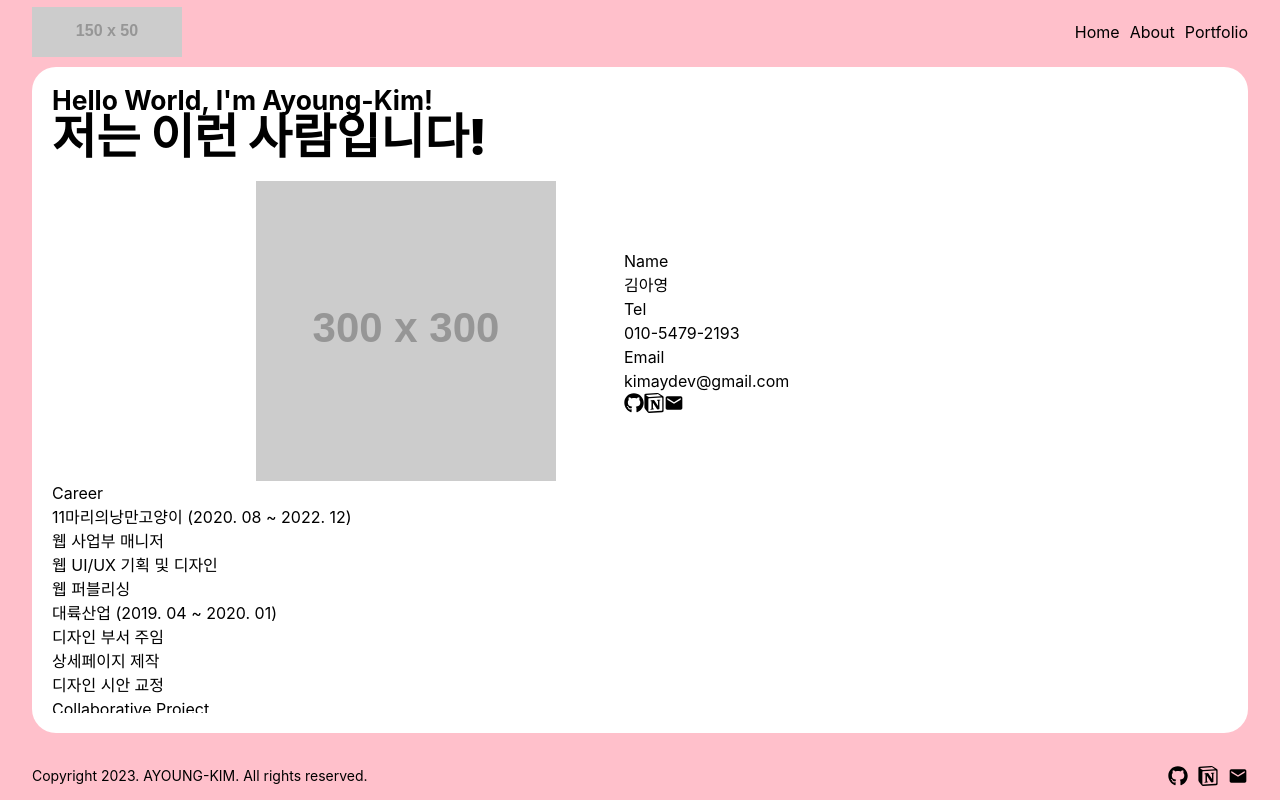
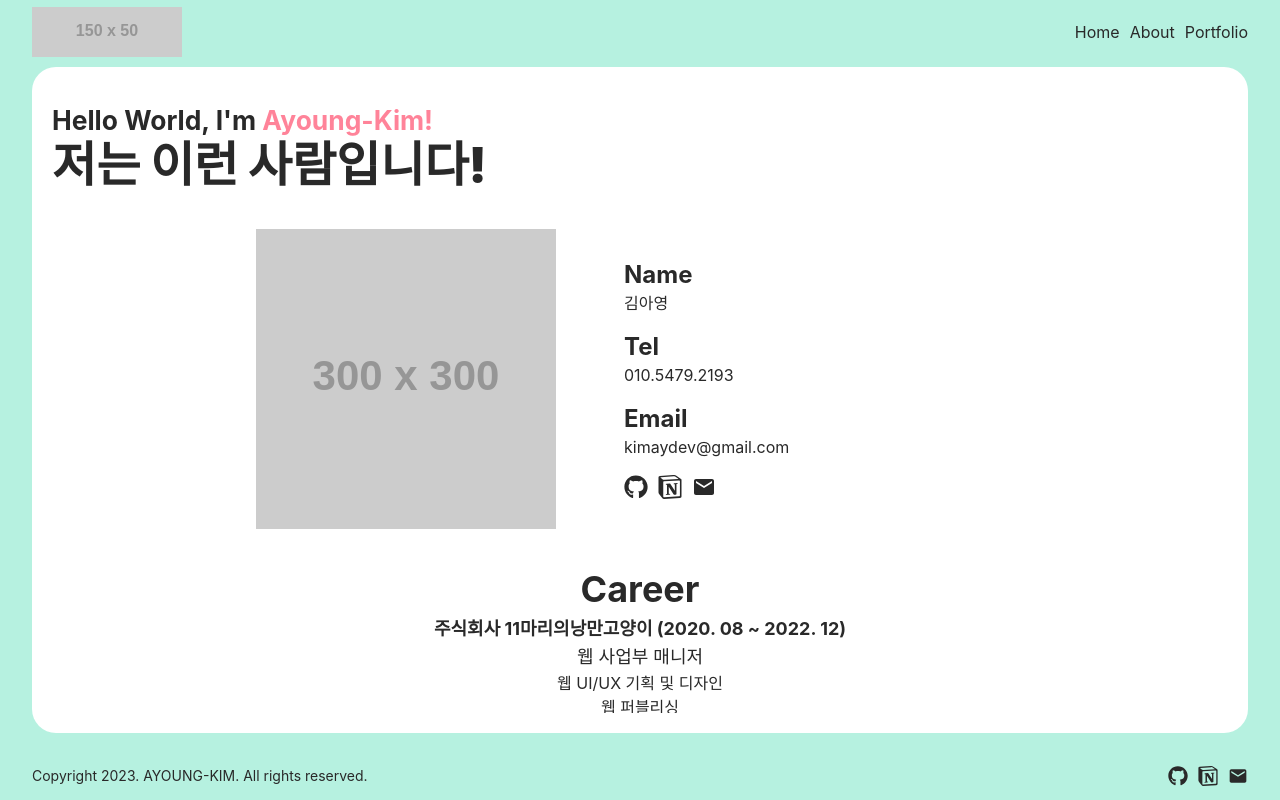
Before and after one commit to kimaydev/ayoung-portfolio, a Next.js app: page /about in a window 1280 px wide. Built offline with nearby package versions, Linux system fonts and the light colour scheme; a web font is replaced by a local one.

Commit message:
feat: about 페이지 1차 레이아웃 정리

```diff
--- a/pages/about/index.tsx
+++ b/pages/about/index.tsx
@@ -9,17 +9,18 @@ const About = () => {
   return (
     <>
       {/* 타이틀 */}
-      <div className="text-5xl mb-5 font-black">
-        <p className="text-[0.55em] font-bold">
-          Hello World, I&apos;m Ayoung-Kim!
+      <div className="text-5xl mt-5 mb-10 font-black">
+        <p className="text-[0.55em] font-bold mb-2">
+          Hello World, I&apos;m{' '}
+          <b className="font-bold text-sub-colorA">Ayoung-Kim!</b>
         </p>
         <h2>
-          저는 <b>이런 사람</b>입니다<b>!</b>
+          저는 <b className="">이런 사람</b>입니다!
         </h2>
       </div>
       {/* 내용 */}
       <div>
-        <section>
+        <section className="mb-10">
           <ul className="flex items-center justify-between max-w-3xl w-full mx-auto">
             <li>
               <Image
@@ -31,21 +32,23 @@ const About = () => {
             </li>
             <li className="w-[400px]">
               <ol>
-                <li>
-                  <span>Name</span>
+                <li className="mb-4">
+                  <span className="block text-2xl font-bold">Name</span>
                   <p>김아영</p>
                 </li>
-                <li>
-                  <span>Tel</span>
-                  <p>010-5479-2193</p>
+                <li className="mb-4">
+                  <span className="block text-2xl font-bold">Tel</span>
+                  <p>
+                    <Link href={'tel:010-5479-2193'}>010.5479.2193</Link>
+                  </p>
                 </li>
-                <li>
-                  <span>Email</span>
+                <li className="mb-4">
+                  <span className="block text-2xl font-bold">Email</span>
                   <p>kimaydev@gmail.com</p>
                 </li>
-                <li className="flex items-center">
+                <li className="flex items-center gap-x-2.5">
                   <Link href="https://github.com/kimaydev" target="_blank">
-                    <i className="text-xl leading-none">
+                    <i className="text-2xl leading-none">
                       <FaGithub />
                     </i>
                   </Link>
@@ -53,12 +56,12 @@ const About = () => {
                     href="https://kimaydev.notion.site/FE-7a53f9f631f146c88c39413cd175a9d0?pvs=4"
                     target="_blank"
                   >
-                    <i className="text-xl leading-none">
+                    <i className="text-2xl leading-none">
                       <SiNotion />
                     </i>
                   </Link>
                   <Link href="mailto:kimaydev@gmail.com">
-                    <i className="text-xl leading-none">
+                    <i className="text-2xl leading-none">
                       <MdEmail />
                     </i>
                   </Link>
@@ -67,40 +70,48 @@ const About = () => {
             </li>
           </ul>
         </section>
-        <section>
-          <h3>Career</h3>
-          <ul>
-            <li>11마리의낭만고양이 (2020. 08 ~ 2022. 12)</li>
+        <section className="mb-10 text-center">
+          <h3 className="about-section-title text-4xl font-bold mb-1.5">
+            Career
+          </h3>
+          <ul className="text-lg">
+            <li className="font-bold">
+              주식회사 11마리의낭만고양이 (2020. 08 ~ 2022. 12)
+            </li>
             <li>
               <ol>
                 <li>웹 사업부 매니저</li>
-                <li>웹 UI/UX 기획 및 디자인</li>
-                <li>웹 퍼블리싱</li>
+                <li className="text-base">웹 UI/UX 기획 및 디자인</li>
+                <li className="text-base">웹 퍼블리싱</li>
               </ol>
             </li>
           </ul>
-          <ul>
-            <li>대륙산업 (2019. 04 ~ 2020. 01)</li>
+          <ul className="text-lg">
+            <li className="font-bold">대륙산업 (2019. 04 ~ 2020. 01)</li>
             <li>
               <ol>
                 <li>디자인 부서 주임</li>
-                <li>상세페이지 제작</li>
-                <li>디자인 시안 교정</li>
+                <li className="text-base">상세페이지 제작</li>
+                <li className="text-base">디자인 시안 교정</li>
               </ol>
             </li>
           </ul>
         </section>
-        <section>
-          <h3>Collaborative Project</h3>
+        <section className="mb-10">
+          <h3 className="about-section-title text-4xl font-bold mb-1.5 text-center">
+            Collaborative Project
+          </h3>
           <ul>
             <li>1차 백엔드(Spring 기반) 협업 React 팀 프로젝트</li>
             <li>2차 백엔드(Spring 기반) 협업 React 팀 프로젝트</li>
             <li>2차 백엔드(Spring 기반) 협업 React 팀 프로젝트</li>
           </ul>
         </section>
-        <section className="flex items-center justify-between gap-x-5">
+        <section className="flex items-start justify-between gap-x-5 mb-10">
           <div className="w-1/2">
-            <h3>License</h3>
+            <h3 className="about-section-title text-4xl font-bold mb-1.5">
+              License
+            </h3>
             <ul>
               <li>웹디자인 기능사 (2020. 09)</li>
               <li>GTQ 인디자인 1급 (2019. 02)</li>
@@ -110,7 +121,9 @@ const About = () => {
             </ul>
           </div>
           <div className="w-1/2">
-            <h3>Profile</h3>
+            <h3 className="about-section-title text-4xl font-bold mb-1.5">
+              Profile
+            </h3>
             <ul>
               <li>공주대학교 만화애니메이션 학부 졸업</li>
               <li>울산 대송고등학교 졸업</li>
--- a/styles/globals.scss
+++ b/styles/globals.scss
@@ -6,6 +6,35 @@
 @tailwind base;
 @tailwind components;
 @tailwind utilities;
+
+// 공통 스타일 설정
+:root {
+  --main-colorA: #b6f1e0;
+  --main-colorB: #75e1c2;
+  --sub-colorA: #ff8399;
+  --font-colorA: #292929;
+}
+// 블럭 색상 커스텀
+::-moz-selection {
+  background: var(--main-colorB);
+  color: #fff;
+}
+::selection {
+  background: var(--main-colorB);
+  color: #fff;
+}
+// 스크롤바 커스텀
+::-webkit-scrollbar {
+  background: transparent;
+  width: 5px;
+}
+::-webkit-scrollbar-thumb {
+  background: var(--main-colorA);
+  border-radius: 25px;
+}
+::-webkit-scrollbar-track {
+  background: transparent;
+}
 
 html,
 body {
@@ -29,7 +58,8 @@ body {
   overflow: hidden;
   width: 100vw;
   height: 100vh;
-  background: pink;
+  background: var(--main-colorA);
+  color: var(--font-colorA);
 }
 
 @layer base {
@@ -41,3 +71,8 @@ body {
     justify-content: center;
   }
 }
+
+// about
+.about-section-title {
+  // text-align: center;
+}
--- a/tailwind.config.ts
+++ b/tailwind.config.ts
@@ -22,6 +22,12 @@ const config: Config = {
       width: {
         '95per': '95%',
       },
+      colors: {
+        'main-colorA': 'var(--main-colorA)',
+        'main-colorB': 'var(--main-colorB)',
+        'sub-colorA': 'var(--sub-colorA)',
+        'font-colorA': 'var(--font-colorA)',
+      },
     },
   },
   plugins: [],
```
